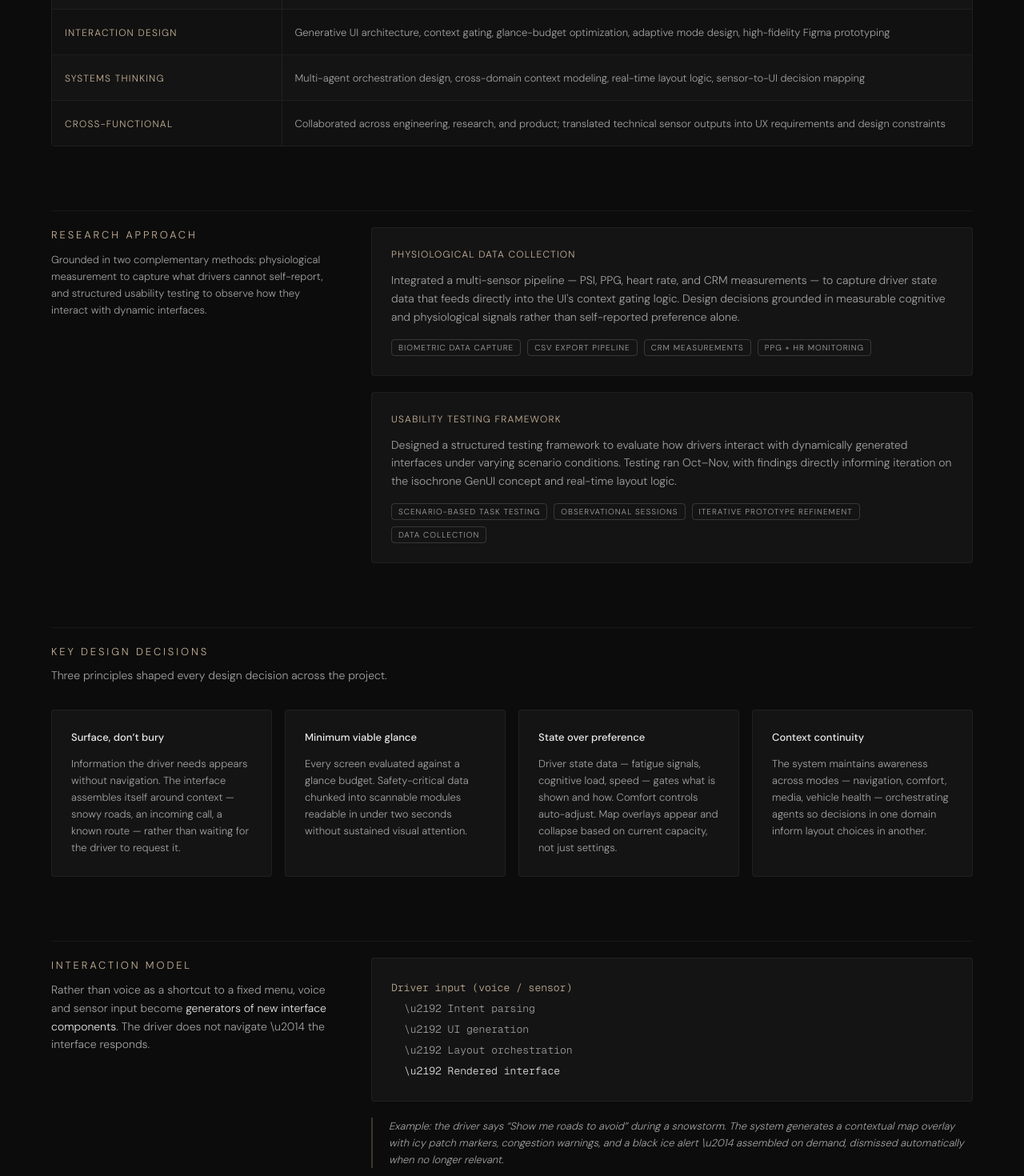
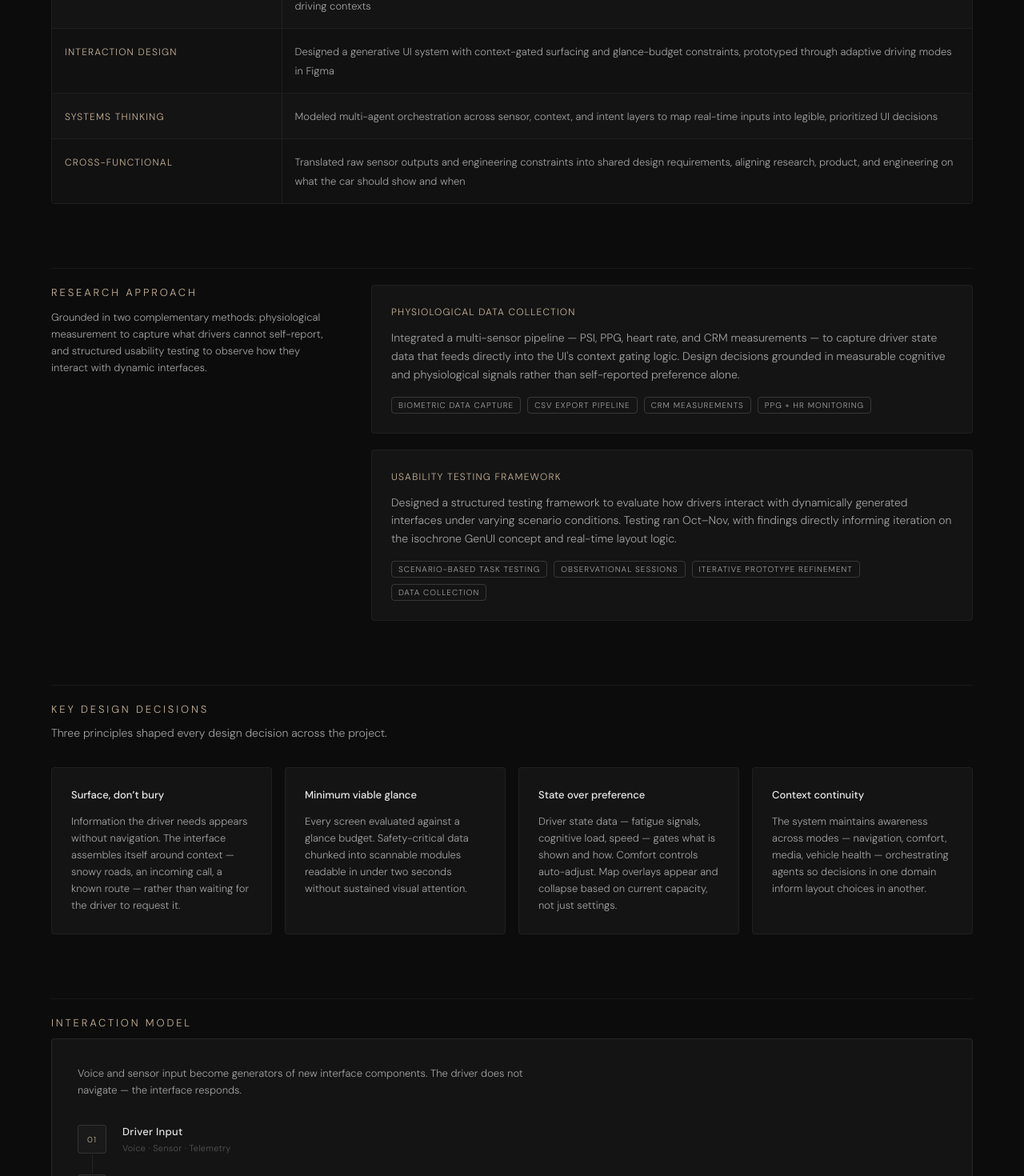
Before and after one commit to rinak01/MyPortfolio, a Next.js app: page / in a window 1280 px wide. Shown: the part 1540-3010 px from the top of the page at 80% size. Built offline with nearby package versions, Linux system fonts and the light colour scheme.

Commit message:
bmw details updated

```diff
--- a/app/updated_portfolio/variations/Var7ClassyAuto.tsx
+++ b/app/updated_portfolio/variations/Var7ClassyAuto.tsx
@@ -439,10 +439,10 @@ export default function Var7ClassyAuto() {
               <SectionLabel>Skills Applied</SectionLabel>
               <div className="overflow-hidden rounded-sm border border-white/8">
                 {[
-                  { area: "UX Research", detail: "Biometric data collection, scenario-based usability testing, iterative framework design, synthesis into interaction decisions" },
-                  { area: "Interaction Design", detail: "Generative UI architecture, context gating, glance-budget optimization, adaptive mode design, high-fidelity Figma prototyping" },
-                  { area: "Systems Thinking", detail: "Multi-agent orchestration design, cross-domain context modeling, real-time layout logic, sensor-to-UI decision mapping" },
-                  { area: "Cross-functional", detail: "Collaborated across engineering, research, and product; translated technical sensor outputs into UX requirements and design constraints" },
+                  { area: "UX Research", detail: "Interpreted biometric and behavioral signals through scenario-based testing to surface interaction principles for high-stakes, low-attention driving contexts" },
+                  { area: "Interaction Design", detail: "Designed a generative UI system with context-gated surfacing and glance-budget constraints, prototyped through adaptive driving modes in Figma" },
+                  { area: "Systems Thinking", detail: "Modeled multi-agent orchestration across sensor, context, and intent layers to map real-time inputs into legible, prioritized UI decisions" },
+                  { area: "Cross-functional", detail: "Translated raw sensor outputs and engineering constraints into shared design requirements, aligning research, product, and engineering on what the car should show and when" },
                 ].map(({ area, detail }, i) => (
                   <div key={area} className={`grid grid-cols-12 border-b border-white/5 last:border-b-0 ${i % 2 === 0 ? "bg-[#141414]" : "bg-[#111]"}`}>
                     <div className="col-span-3 p-4 border-r border-white/5">
@@ -516,29 +516,57 @@ export default function Var7ClassyAuto() {
             <Hairline />
 
             {/* Interaction Model */}
-            <div className="grid grid-cols-1 lg:grid-cols-12 gap-12">
-              <div className="lg:col-span-4">
-                <SectionLabel>Interaction Model</SectionLabel>
-                <p className="text-[14px] text-[#A3A3A3] leading-relaxed">
-                  Rather than voice as a shortcut to a fixed menu, voice and sensor input become <span className="text-[#EAEAEA]">generators of new interface components</span>. The driver does not navigate \u2014 the interface responds.
+            <div>
+              <SectionLabel>Interaction Model</SectionLabel>
+              <div className="rounded-sm border border-white/8 bg-[#141414] p-8">
+                <p className="text-[13px] text-[#A3A3A3] leading-relaxed mb-8 max-w-xl">
+                  Voice and sensor input become generators of new interface components. The driver does not navigate — the interface responds.
                 </p>
-              </div>
-              <div className="lg:col-span-8">
-                <div className="bg-[#141414] rounded-sm p-6 border border-white/5 mb-5 font-mono text-[13px] text-[#A3A3A3] leading-loose">
-                  <p className="text-[#C9B49A]">Driver input (voice / sensor)</p>
-                  <p className="pl-4">\u2192 Intent parsing</p>
-                  <p className="pl-4">\u2192 UI generation</p>
-                  <p className="pl-4">\u2192 Layout orchestration</p>
-                  <p className="pl-4 text-[#EAEAEA]">\u2192 Rendered interface</p>
+
+                {/* Flow */}
+                <div className="flex flex-col gap-0">
+                  {[
+                    { step: "01", label: "Driver Input", sub: "Voice · Sensor · Telemetry" },
+                    { step: "02", label: "Intent Parsing", sub: "NLP · Context classification" },
+                    { step: "03", label: "UI Generation", sub: "Component synthesis · Agent selection" },
+                    { step: "04", label: "Layout Orchestration", sub: "Priority scoring · Glance-budget check" },
+                    { step: "05", label: "Rendered Interface", sub: "Sub-50ms · Auto-dismissed when resolved" },
+                  ].map(({ step, label, sub }, i, arr) => (
+                    <div key={step} className="flex flex-col">
+                      <div className="flex items-center gap-5">
+                        {/* Step number + node */}
+                        <div className="flex flex-col items-center" style={{ width: 36 }}>
+                          <div className={`w-9 h-9 rounded-sm flex items-center justify-center border ${i === arr.length - 1 ? "border-[#C9B49A]/60 bg-[#C9B49A]/10" : "border-white/10 bg-[#1a1a1a]"}`}>
+                            <span className="text-[10px] tracking-widest text-[#C9B49A]">{step}</span>
+                          </div>
+                        </div>
+                        {/* Label */}
+                        <div>
+                          <p className={`text-[13px] font-medium tracking-wide ${i === arr.length - 1 ? "text-[#C9B49A]" : "text-[#E5E5E5]"}`}>{label}</p>
+                          <p className="text-[11px] text-[#555] tracking-wide mt-0.5">{sub}</p>
+                        </div>
+                      </div>
+                      {/* Connector */}
+                      {i < arr.length - 1 && (
+                        <div className="flex items-start gap-5">
+                          <div style={{ width: 36 }} className="flex justify-center">
+                            <div className="w-px h-6 bg-white/8" />
+                          </div>
+                        </div>
+                      )}
+                    </div>
+                  ))}
                 </div>
-                <div className="border-l-2 border-[#B39D82]/30 pl-5">
-                  <p className="text-[13px] text-[#A3A3A3] leading-relaxed italic">
-                    Example: the driver says &ldquo;Show me roads to avoid&rdquo; during a snowstorm. The system generates a contextual map overlay with icy patch markers, congestion warnings, and a black ice alert \u2014 assembled on demand, dismissed automatically when no longer relevant.
+
+                {/* Example callout */}
+                <div className="mt-8 border border-white/8 rounded-sm bg-[#111] p-4">
+                  <p className="text-[10px] uppercase tracking-widest text-[#C9B49A] mb-2">Example</p>
+                  <p className="text-[12px] text-[#A3A3A3] leading-relaxed">
+                    Driver says <span className="text-[#E5E5E5]">"Show me roads to avoid"</span> during a snowstorm → system generates a contextual map overlay with icy patch markers, congestion warnings, and a black ice alert — assembled on demand, dismissed automatically when conditions clear.
                   </p>
                 </div>
               </div>
             </div>
-
             <Hairline />
 
             {/* High-Fidelity Screens */}
```
